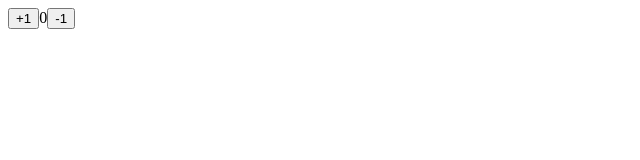
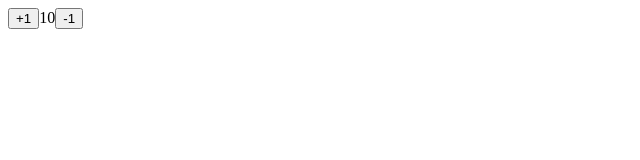
Before and after one commit to hnnaulsy/ReactTodo, a React (Create React App) app: page / in a window 1280 px wide. Shown: the top 160 px of the page, without its empty margins (0-640 px from the left). Built offline with nearby package versions, Linux system fonts and the light colour scheme.

Commit message:
获取store中数据

```diff
--- a/src/Components/Counter.js
+++ b/src/Components/Counter.js
@@ -1,13 +1,20 @@
 import React, { Component } from 'react'
+import { connect } from 'react-redux'
 
-function Counter() {
+function Counter(props) {
+  console.log(props)
   return (
     <div>
       <button>+1</button>
-      <span>0</span>
+      <span>{props.count}</span>
       <button>-1</button>
     </div>
   )
 }
 
-export default Counter
+
+const mapStateToProps = state => ({
+  count: state.count
+})
+
+export default connect(mapStateToProps)(Counter)
--- a/src/Store/Reducer/Counter.reducer.js
+++ b/src/Store/Reducer/Counter.reducer.js
@@ -1,6 +1,6 @@
 
 export default () => {
   return {
-    count: 0
+    count: 10
   }
 }
--- a/src/index.js
+++ b/src/index.js
@@ -3,13 +3,13 @@ import ReactDOM from 'react-dom';
 import App from './App'
 import { createStore } from 'redux'
 import CounterReducer from './Store/Reducer/Counter.reducer'
+import { Provider } from 'react-redux'
 
 const store = createStore(CounterReducer)
 
-
 ReactDOM.render(
   <React.StrictMode>
-    <App />
+    <Provider store={store}><App /></Provider>
   </React.StrictMode>,
   document.getElementById('root')
 );
```
